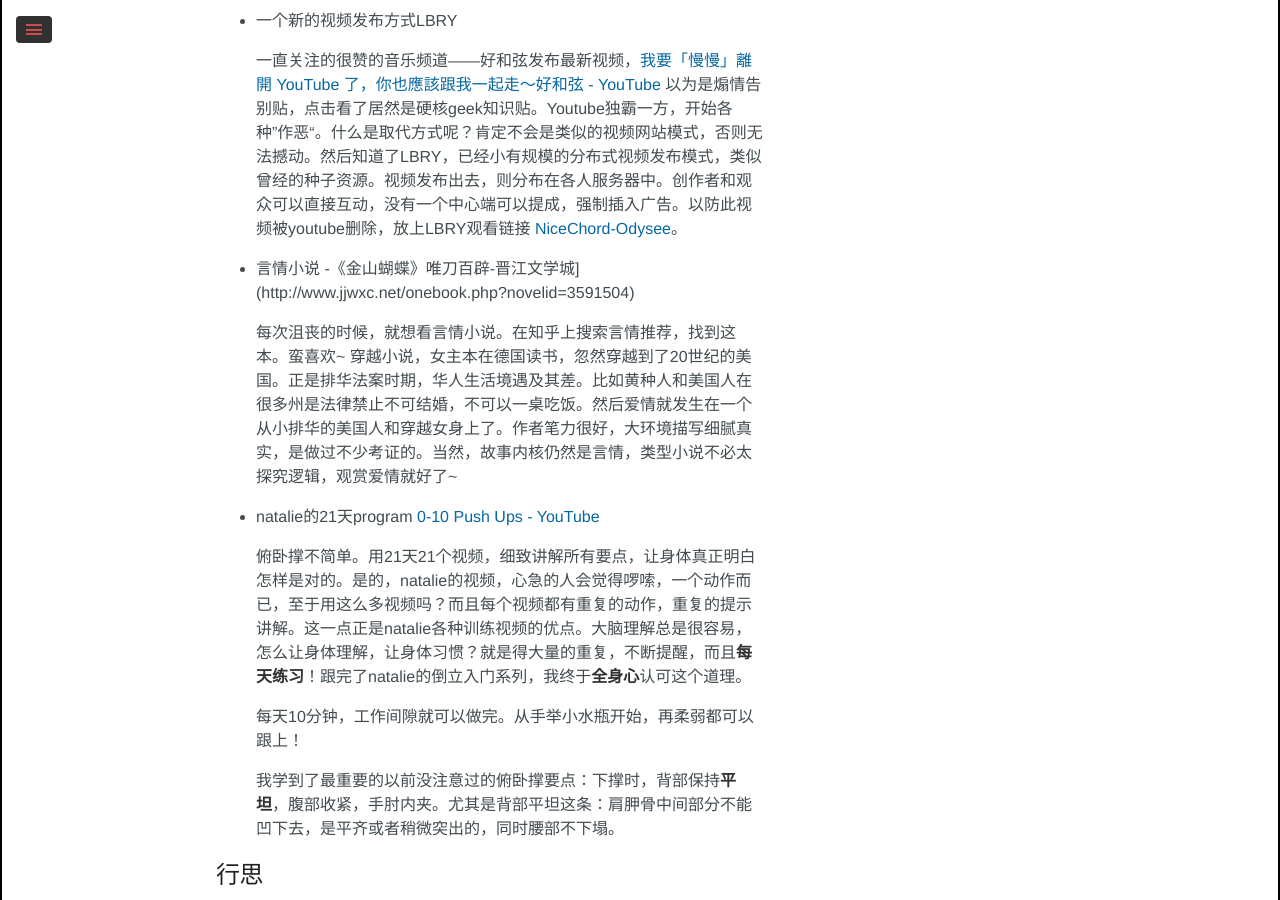
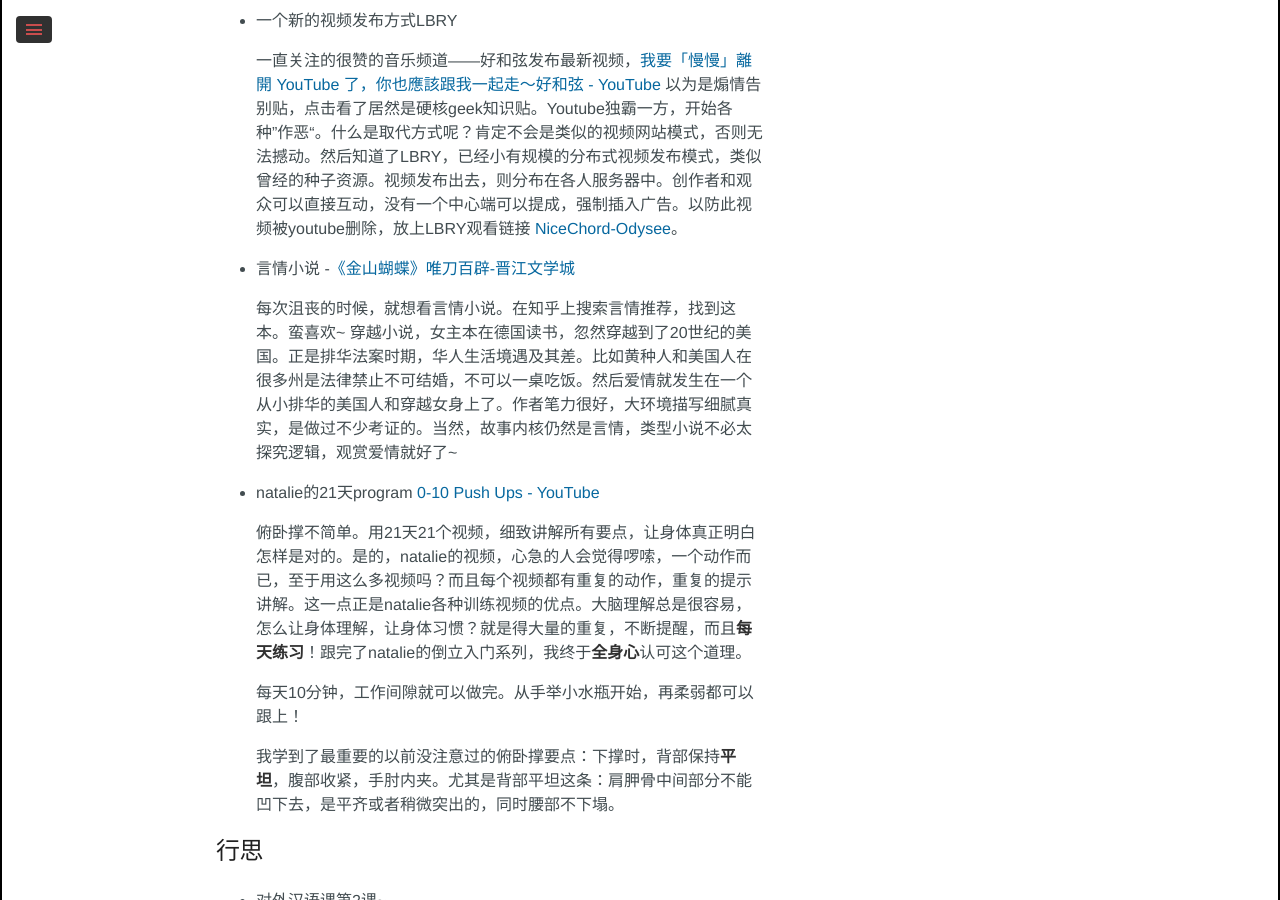
Before and after one commit to ericazhan/ericazhan.github.io, a Jekyll site: the page built from _posts/2020-12-18-weekly.md, in a window 1280 px wide and 900 px high, scrolled down 1025 px. Built offline with Jekyll 4.4.1, drawn with Linux system fonts in a browser that asks for light colours; some web fonts are replaced; comment, search, counter and statistics services are not loaded.

Commit message:
🤸‍♀️ UPDATE:

```diff
--- a/_posts/2020-12-18-weekly.md
+++ b/_posts/2020-12-18-weekly.md
@@ -37,7 +37,7 @@
 
   一直关注的很赞的音乐频道——好和弦发布最新视频，[我要「慢慢」離開 YouTube 了，你也應該跟我一起走～好和弦 - YouTube](https://www.youtube.com/watch?v=62zoHP6p1Lc) 以为是煽情告别贴，点击看了居然是硬核geek知识贴。Youtube独霸一方，开始各种”作恶“。什么是取代方式呢？肯定不会是类似的视频网站模式，否则无法撼动。然后知道了LBRY，已经小有规模的分布式视频发布模式，类似曾经的种子资源。视频发布出去，则分布在各人服务器中。创作者和观众可以直接互动，没有一个中心端可以提成，强制插入广告。以防此视频被youtube删除，放上LBRY观看链接 [NiceChord-Odysee](https://odysee.com/@NiceChord:5/youtube-8:0)。
 
-- 言情小说 -《金山蝴蝶》唯刀百辟-晋江文学城](http://www.jjwxc.net/onebook.php?novelid=3591504)
+- 言情小说 -[《金山蝴蝶》唯刀百辟-晋江文学城](http://www.jjwxc.net/onebook.php?novelid=3591504)
 
   每次沮丧的时候，就想看言情小说。在知乎上搜索言情推荐，找到这本。蛮喜欢~ 穿越小说，女主本在德国读书，忽然穿越到了20世纪的美国。正是排华法案时期，华人生活境遇及其差。比如黄种人和美国人在很多州是法律禁止不可结婚，不可以一桌吃饭。然后爱情就发生在一个从小排华的美国人和穿越女身上了。作者笔力很好，大环境描写细腻真实，是做过不少考证的。当然，故事内核仍然是言情，类型小说不必太探究逻辑，观赏爱情就好了~
 
```
